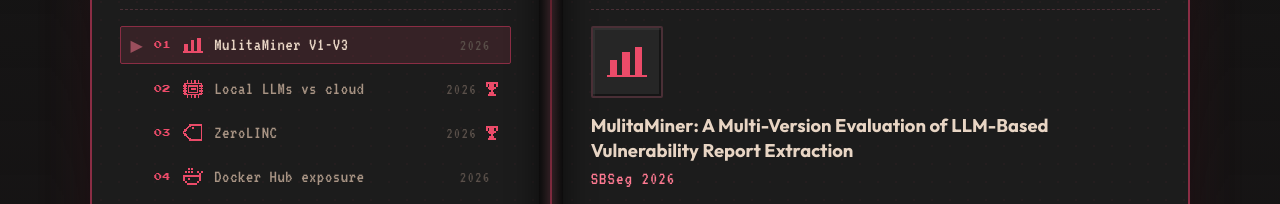
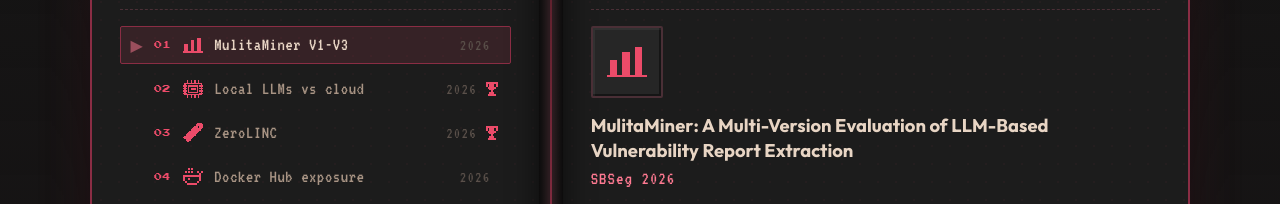
Before and after one commit to INARI18/INARI18.github.io, a React (Vite) app: page / in a window 1280 px wide. Shown: the part 3407-3611 px from the top of the page. Built offline with nearby package versions, Linux system fonts and the light colour scheme.

Commit message:
publications: price-tag icon for ZeroLINC

```diff
--- a/src/components/Codex/codexIcons.ts
+++ b/src/components/Codex/codexIcons.ts
@@ -67,21 +67,21 @@ export const CODEX_ICONS: Record<string, string[]> = {
   ],
   // classification label
   tag: [
-    '................',
-    '.....XXXXXXXXXX.',
-    '....XX........X.',
-    '...XX..XX.....X.',
-    '..XX...XX.....X.',
-    '.XX...........X.',
-    'XX............X.',
-    'X.............X.',
-    'XX............X.',
-    '.XX...........X.',
-    '..XX..........X.',
-    '...XX.........X.',
-    '....XX........X.',
-    '.....XXXXXXXXXX.',
-    '................',
+    '...........XXXX.',
+    '..........XXXXXX',
+    '.........XXX.XXX',
+    '........XXXX.XXX',
+    '.......XXXXXXXX.',
+    '......XXXXXXXX..',
+    '.....XXXXXXXX...',
+    '....XXXXXXXX....',
+    '...XXXXXXXX.....',
+    '..XXXXXXXX......',
+    '.XXXXXXXX.......',
+    'XXXXXXXX........',
+    '.XXXXXX.........',
+    '..XXXX..........',
+    '...XX...........',
     '................',
   ],
   // scanner report
```
